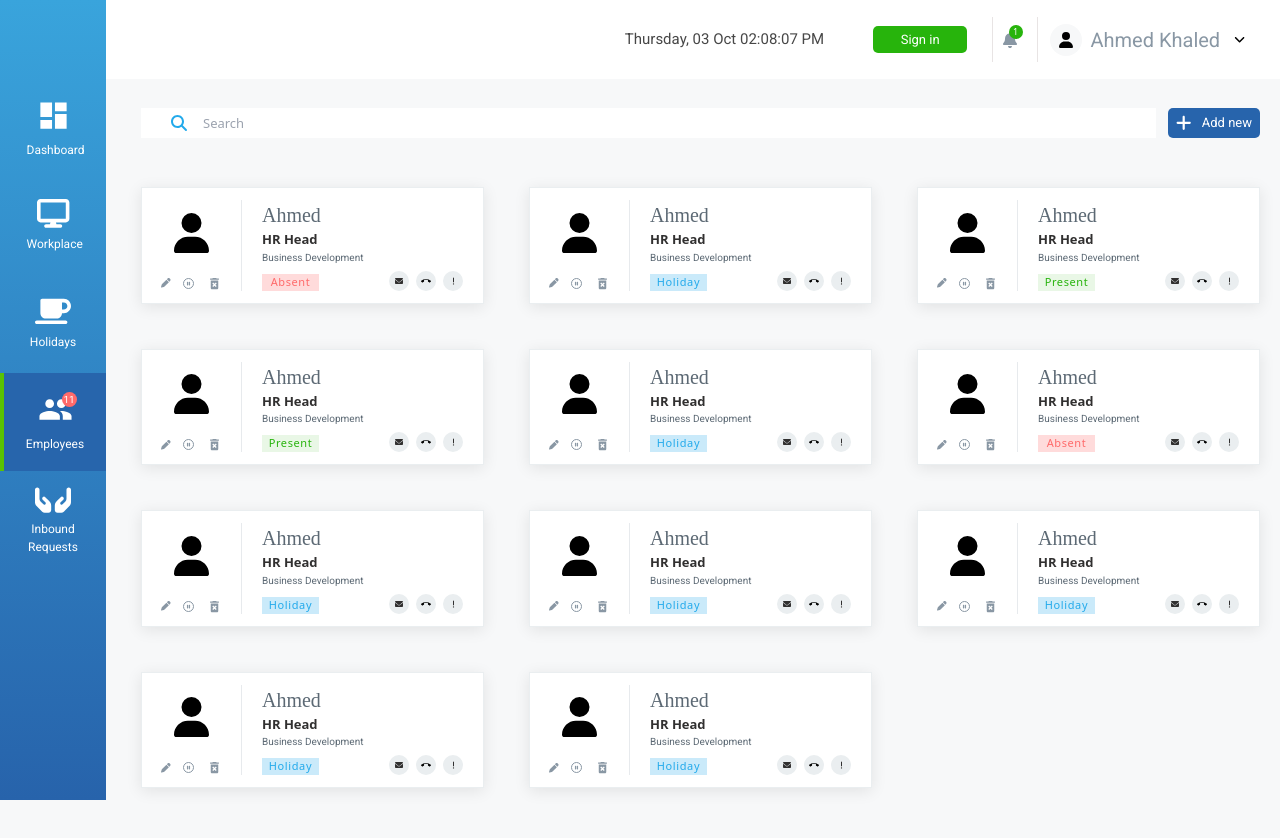
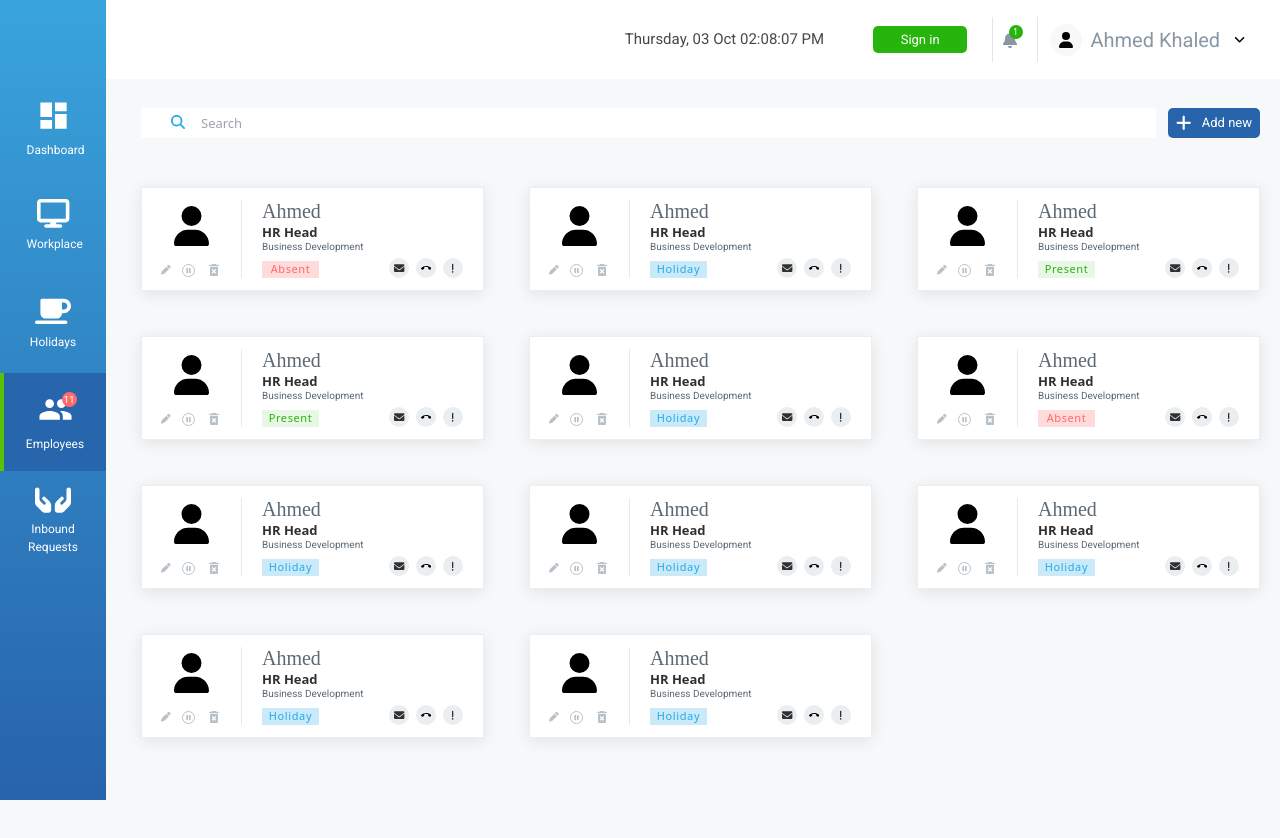
Before and after one commit to maghraby1998/Employees, a React (Create React App) app: page /employees in a window 1280 px wide. Shown: the top 838 px of the page. Built offline with nearby package versions, Linux system fonts and the light colour scheme.

Commit message:
everything is nearly fixed except the tooltip hover and ellipsis hover

```diff
--- a/src/components/Card.js
+++ b/src/components/Card.js
@@ -16,7 +16,7 @@ const Card = (props) => {
     let imgDisplay;
 
     if(image){
-      imgDisplay = <div className='w-full flex items-center justify-center'>
+      imgDisplay = <div className='w-full flex items-center justify-center h-[64px] w-[64px] rounded-full overflow-hidden mb-[10px]'>
                     <img src={image} className="user-img" alt='user-img' />
                   </div>
     } else {
@@ -43,9 +43,9 @@ const Card = (props) => {
         <div className='w-[25%] md:w-[30%] flex flex-col items-between justify-center'>
           {imgDisplay}
           <div className="user-icons-container">
-            <FontAwesomeIcon className='card-user-icon' icon={faPen} />
-            <FontAwesomeIcon className='card-user-icon icon-circle' icon={faPause} />
-            <DeleteForever onClick={ () => dispatch(deleteEmployee(id))} className='card-user-icon' style={{height:'15px', width:'15px', color:'#8997a4'}}/>
+            <FontAwesomeIcon className='edit-icon' icon={faPen} />
+            <FontAwesomeIcon className='pause-icon' icon={faPause} />
+            <DeleteForever onClick={ () => dispatch(deleteEmployee(id))} className='delete-icon' style={{height:'16px', width:'16px'}} />
           </div>
         </div>
 
@@ -58,9 +58,13 @@ const Card = (props) => {
         <div className='user-info'>
             <h3 className='card-username'>
               {name}
-              <span className='card-full-username'>
-                {name}
-              </span>
+              {
+                name.length > 18
+                ? <span className='card-full-username'>
+                  {name}
+                  </span>
+                : ''
+              }
             </h3>
             <h4 className='text-[13px] text-[#313030] font-semibold m-0'>HR Head</h4>
             <p>Business Development</p>
@@ -72,7 +76,7 @@ const Card = (props) => {
             <FontAwesomeIcon className='card-icon' icon={faEnvelope} />
           </div>
           <div className='card-icon-container'>
-            <CallEnd style={{fontSize: '10px'}} />
+            <CallEnd style={{fontSize: '.65rem'}} />
           </div>
           <div className='dropdown'>
             <div className='card-icon-container'>
--- a/src/components/Employee.js
+++ b/src/components/Employee.js
@@ -1,27 +1,26 @@
-import { useState, useEffect } from 'react';
+import { useState, useEffect } from "react";
 import Card from "./Card";
-import '../css/Employee.css';
-import { FontAwesomeIcon } from '@fortawesome/react-fontawesome'
-import { faMagnifyingGlass, faPlus } from '@fortawesome/free-solid-svg-icons'
+import "../css/Employee.css";
+import { FontAwesomeIcon } from "@fortawesome/react-fontawesome";
+import { faMagnifyingGlass, faPlus } from "@fortawesome/free-solid-svg-icons";
 import Form from "./Form";
-import { useSelector, useDispatch } from 'react-redux';
+import { useSelector, useDispatch } from "react-redux";
 import { openForm, closeForm } from "../actions/formDisplayActions";
 
 const Employee = (props) => {
-
-    const [filter, setFilter] = useState('');
+  const [filter, setFilter] = useState("");
 
   const dispatch = useDispatch();
 
-    const formDisplay = useSelector( state => state.formDisplay);
+  const formDisplay = useSelector((state) => state.formDisplay);
 
-    const employees = useSelector( state => state.employees);
+  const employees = useSelector((state) => state.employees);
 
-    function filterEmployees(employees){
-        if(filter){
-            return employees.filter( employee => {
-                return employee.name.toUpperCase().indexOf(filter.toUpperCase()) >= 0
-            })
+  function filterEmployees(employees) {
+    if (filter) {
+      return employees.filter((employee) => {
+        return employee.name.toUpperCase().indexOf(filter.toUpperCase()) >= 0;
+      });
     } else {
       return employees;
     }
@@ -32,42 +31,48 @@ const Employee = (props) => {
   const handleAddBtn = (e) => {
     e.stopPropagation();
     dispatch(openForm());
-    }
+  };
 
   const handleChange = (e) => {
-        let {value} = e.target;
-        setFilter(value)
-    }
+    let { value } = e.target;
+    setFilter(value);
+  };
 
   return (
     <div className="employee-page">
       {/* search contianer & add button */}
-        <div className='flex w-full mb-[49px]'>
+      <div className="flex w-full mb-[49px]">
         {/* search container */}
-            <div className='w-full flex items-center justify-start h-[30px] bg-white p-1'>
-                <FontAwesomeIcon className="ml-[26px] search-icon" icon={faMagnifyingGlass} />
-                <input onChange={handleChange} className='w-full h-full outline-none text-[13px]' type='text' placeholder='Search' />
+        <div className="w-full flex items-center justify-start h-[30px] bg-white p-1">
+          <label htmlFor="search" className="w-fit">
+            <FontAwesomeIcon className="search-icon" icon={faMagnifyingGlass} />
+          </label>
+          <input
+            id="search"
+            onChange={handleChange}
+            className="w-full h-full outline-none text-[13px]"
+            type="text"
+            placeholder="Search"
+          />
         </div>
         {/* add button */}
-            <button onClick={handleAddBtn} className="h-[30px] bg-[#2764ac] rounded text-[13px] border-0 outline-0 text-white flex items-center justify-center w-[101px] add-btn ml-[12px]">
+        <button
+          onClick={handleAddBtn}
+          className="h-[30px] bg-[#2764ac] rounded text-[13px] border-0 outline-0 text-white flex items-center justify-center w-[101px] add-btn ml-[12px]"
+        >
           <FontAwesomeIcon className="plus-icon" icon={faPlus} />
           <span>Add new</span>
         </button>
       </div>
-        <div className='grid gap-[45px] grid-cols-1 md:grid-cols-2 lg:grid-cols-3 xl:grid-cols-4'>
-            {
-               filteredEmployees.map( (employee, index) => {
-                return (
-                    <Card key={`${employee.id}-${index}`} employee={employee} />
-                )
-            })
-            }
+      <div className="grid gap-[45px] grid-cols-1 md:grid-cols-2 lg:grid-cols-3 xl:grid-cols-4">
+        {filteredEmployees.map((employee, index) => {
+          return <Card key={`${employee.id}-${index}`} employee={employee} />;
+        })}
       </div>
 
-        {formDisplay ? <Form /> : '' }
+      {formDisplay ? <Form /> : ""}
     </div>
-  )
-}
-
+  );
+};
 
 export default Employee;
--- a/src/components/Form.js
+++ b/src/components/Form.js
@@ -45,7 +45,7 @@ const Form = (props) => {
     // }, []);
 
   const handleChange = (e) => {
-    console.log(employee)
+    // console.log(employee);
     let { name, value, type } = e.target;
     value = value.trim();
     if (type === "checkbox") {
@@ -134,7 +134,7 @@ const Form = (props) => {
               <div className="grid md:gap-[25.8px] grid-cols-1 md:grid-cols-2">
                 {/* name */}
                 <div className="flex flex-col items-start justify-start">
-                  <label htmlFor="name">Name</label>
+                  <label className="leading-[10px] mb-[5px] mt-[10px] md:mt-0" htmlFor="name">Name</label>
                   <input
                   className={inputBorderHandler(formSubmission, errors, "name") ? 'form-input form-input-error' : 'form-input'}
                   onChange={handleChange}
@@ -148,7 +148,7 @@ const Form = (props) => {
                 </div>
                 {/* date */}
                 <div className="flex flex-col items-start justify-start">
-                  <label htmlFor="date">Date</label>
+                  <label className="leading-[10px] mb-[5px] mt-[6px] md:mt-0" htmlFor="date">Date</label>
                   <input
                   className={inputBorderHandler(formSubmission, errors, "startDate") ? 'form-input form-input-error' : 'form-input'}
                   onChange={handleChange}
@@ -383,6 +383,7 @@ const Form = (props) => {
 
         </div>
       </form>
+
     </div>
   );
 };
--- a/src/css/App.css
+++ b/src/css/App.css
@@ -2,6 +2,7 @@
   padding: 0px;
   margin: 0px;
   box-sizing: border-box;
+
 }
 
 body{
--- a/src/css/Card.css
+++ b/src/css/Card.css
@@ -15,14 +15,15 @@
     align-items: center;
     justify-content: center;
     flex-direction: column;
+    overflow: hidden;
+    border: 1px solid red;
 }
 
 .user-img{
-    height: 64px;
-    width: 64px;
-    border-radius: 50%;
-    margin-bottom: 10px;
-
+    height: 100%;
+    width: 100%;
+    /* border-radius: 50%;
+    margin-bottom: 10px; */
 }
 
 .card-icon-img-container{
@@ -54,12 +55,51 @@
     cursor: pointer;
 }
 
-.icon-circle{
+.edit-icon{
+    height: 9.6px;
+    width: 9.6px;
+    color: #8997a4;
+    cursor: pointer;
+    opacity: 0.6;
+}
+
+.edit-icon:hover{
+    color: grey;
+    opacity: 1;
+}
+
+.pause-icon{
+    height: 7px;
+    width: 7px;
+    color: #8997a4;
+    cursor: pointer;
     border: 1px solid #8997a4;
-    height: 5px;
-    width: 5px;
+    border-radius: 50%;
     padding: 2px;
-    border-radius: 50%;
+    -webkit-border-radius: 50%;
+    -moz-border-radius: 50%;
+    -ms-border-radius: 50%;
+    -o-border-radius: 50%;
+    opacity: 0.6;
+}
+
+.pause-icon:hover{
+    color: rgb(204, 204, 0);
+    border: 1px solid rgb(204, 204, 0);
+    opacity: 1;
+}
+
+.delete-icon{
+    height: 15px;
+    width: 15px;
+    color: #8997a4;
+    cursor: pointer;
+    opacity: 0.6;
+}
+
+.delete-icon:hover{
+    color: red;
+    opacity: 1;
 }
 
 .card-line{
@@ -82,6 +122,7 @@
     width: 100%;
     position: relative;
     overflow: hidden;
+    line-height: initial;
 }
 
 /* show username on hover */
@@ -205,7 +246,7 @@
 }
 
 .card-icon{
-    font-size: .5rem;
+    font-size: .65rem;
     color: #313030;
 }
 
@@ -260,4 +301,5 @@
     margin: 0px;
     padding: 0px;
     font-family: Roboto;
+    text-transform: capitalize;
 }
--- a/src/css/Employee.css
+++ b/src/css/Employee.css
@@ -34,6 +34,8 @@
     color: #23aaeb;
     margin-right: 1rem;
     cursor: pointer;
+    margin-left: 26px;
+    font-size: 14px;
 }
 
 .search-input{
@@ -69,3 +71,9 @@
         margin-left: 0px;
     }
 }
+
+@media only screen and (max-width: 370px) {
+    .add-btn{
+        font-size: 10px;
+    }
+}
```
Also changed, not shown: public/try.js (added, +17 -0 lines), src/functions/validation.js (+27 -31 lines), 1 other file (tests, documents, lock files or other folders). Lines whose indentation alone changed are shown as unchanged.
